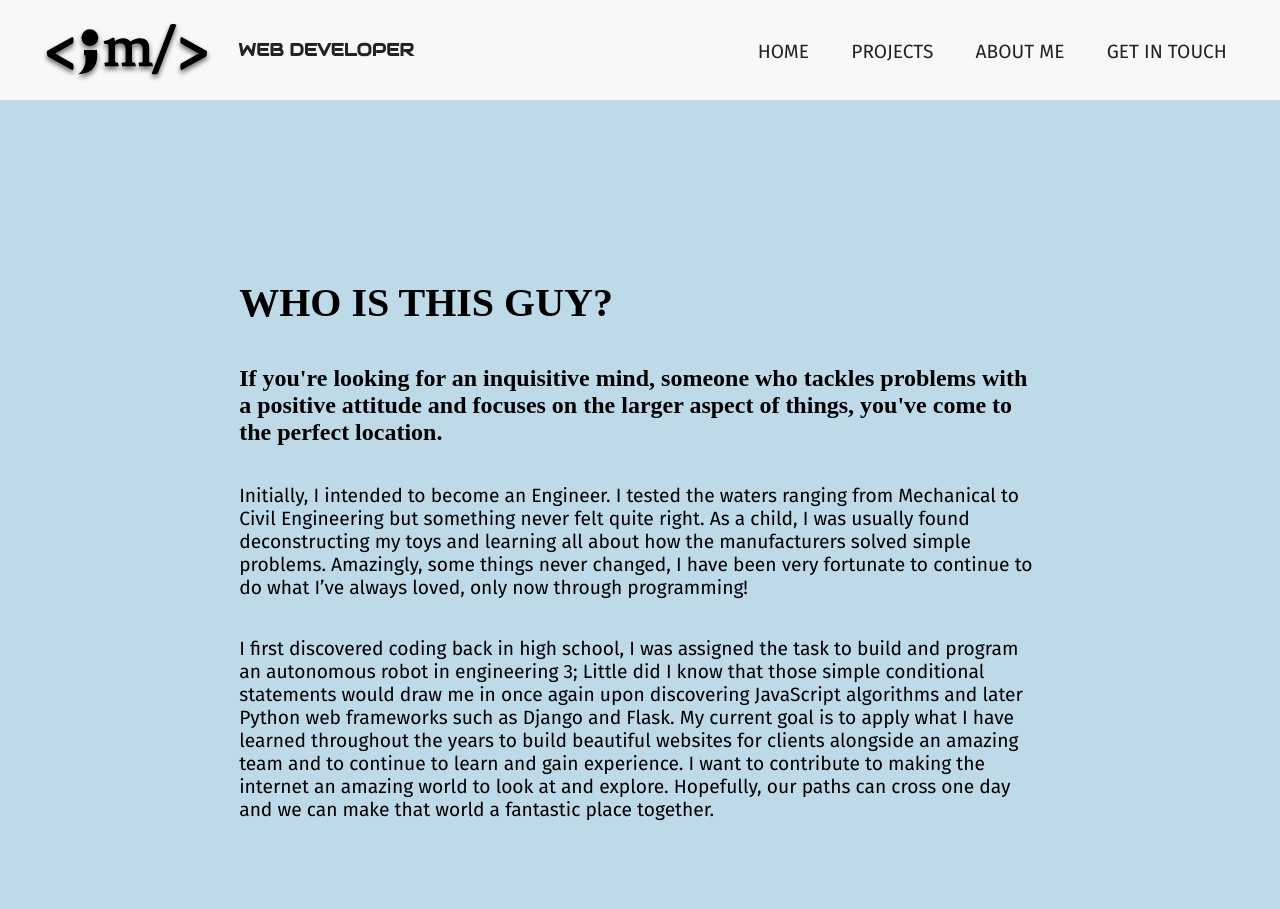
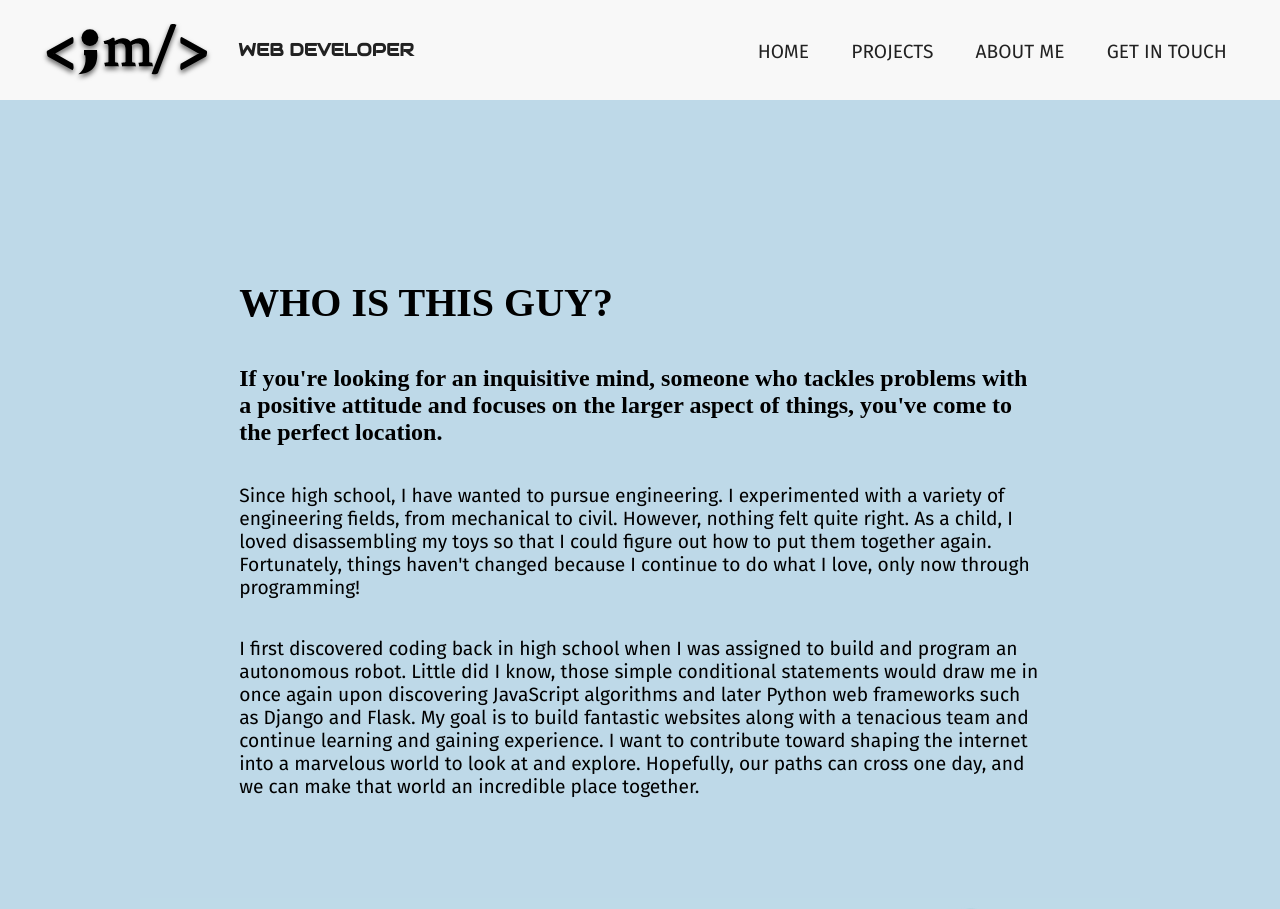
Before and after one commit to Juanmarin444/My_Web_Portfolio, a React (Create React App) app in the folder client/: page /about in a window 1280 px wide. Shown: the top 909 px of the page. Built offline with nearby package versions, Linux system fonts and the light colour scheme; a web font is replaced by a local one.

Commit message:
rewrote about me

```diff
--- a/client/src/pages/AboutPage/index.js
+++ b/client/src/pages/AboutPage/index.js
@@ -8,8 +8,8 @@ const AboutPage = () => {
       <div className="aboutpage__info">
         <h1>WHO IS THIS GUY?</h1>
         <h3>If you're looking for an inquisitive mind, someone who tackles problems with a positive attitude and focuses on the larger aspect of things, you've come to the perfect location.</h3>
-        <p>Initially, I intended to become an Engineer. I tested the waters ranging from Mechanical to Civil Engineering but something never felt quite right. As a child, I was usually found deconstructing my toys and learning all about how the manufacturers solved simple problems. Amazingly, some things never changed, I have been very fortunate to continue to do what I’ve always loved, only now through programming!</p>
-        <p>I first discovered coding back in high school, I was assigned the task to build and program an autonomous robot in engineering 3; Little did I know that those simple conditional statements would draw me in once again upon discovering JavaScript algorithms and later Python web frameworks such as Django and Flask. My current goal is to apply what I have learned throughout the years to build beautiful websites for clients alongside an amazing team and to continue to learn and gain experience. I want to contribute to making the internet an amazing world to look at and explore. Hopefully, our paths can cross one day and we can make that world a fantastic place together.</p>
+        <p>Since high school, I have wanted to pursue engineering. I experimented with a variety of engineering fields, from mechanical to civil. However, nothing felt quite right. As a child, I loved disassembling my toys so that I could figure out how to put them together again. Fortunately, things haven't changed because I continue to do what I love, only now through programming!</p>
+        <p>I first discovered coding back in high school when I was assigned to build and program an autonomous robot. Little did I know, those simple conditional statements would draw me in once again upon discovering JavaScript algorithms and later Python web frameworks such as Django and Flask. My goal is to build fantastic websites along with a tenacious team and continue learning and gaining experience. I want to contribute toward shaping the internet into a marvelous world to look at and explore. Hopefully, our paths can cross one day, and we can make that world an incredible place together.</p>
       </div>
       <div className="aboutpage__myskills">
         <img src={skillsGraph} alt="My Skills Graph" />
```
